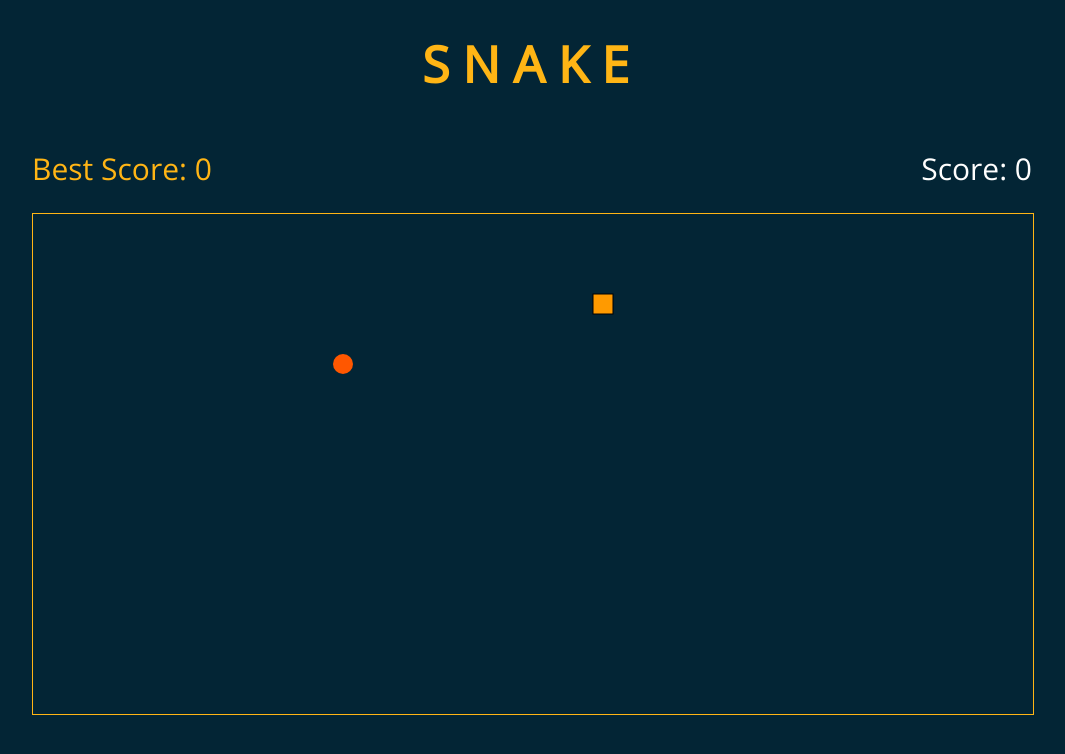
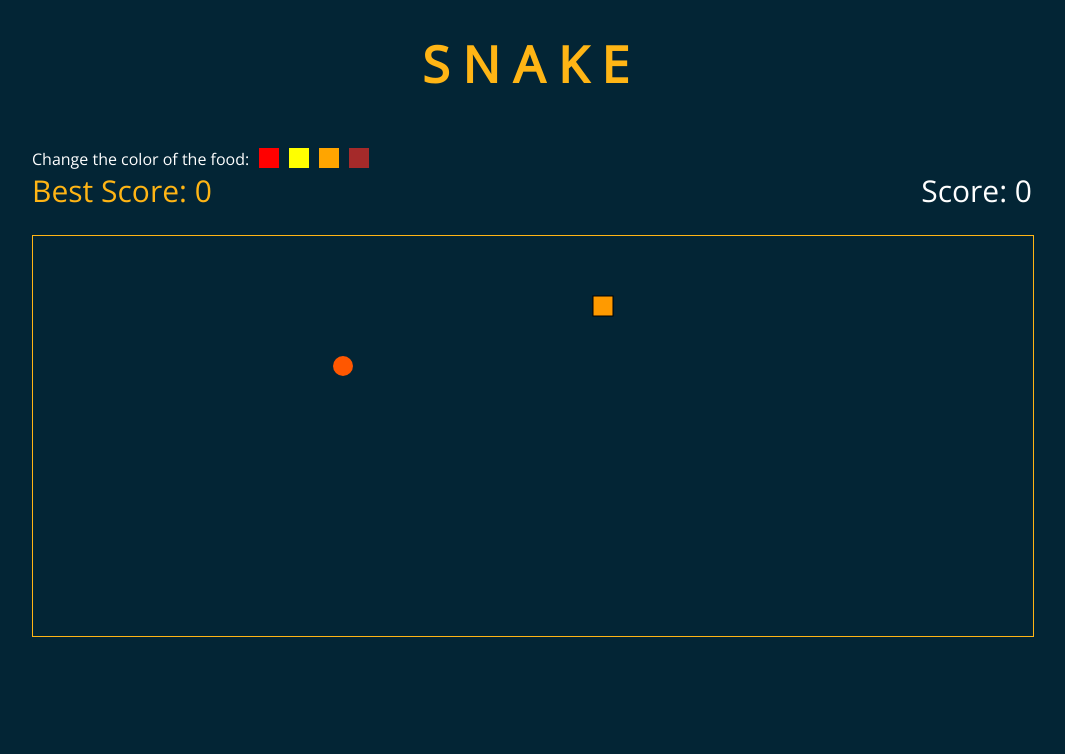
Before and after one commit to o-louis/snake, a Vue app: page / in a window 1280 px wide. Shown: the top 754 px of the page, without its empty margins (108-1173 px from the left). Built offline with nearby package versions, Linux system fonts and the light colour scheme.

Commit message:
feat: Allow to change the color of the food

```diff
--- a/src/App.vue
+++ b/src/App.vue
@@ -1,6 +1,17 @@
 <template>
   <div id="app">
     <h1>SNAKE</h1>
+
+    <ul class="colors">
+      <li><p class="color-title">Change the color of the food:</p></li>
+      <li
+        v-for="(color, index) in availableColors"
+        :key="index"
+        @click="updateColor(color)"
+      >
+        <span :style="{ background: color }"></span>
+      </li>
+    </ul>
     <section>
       <p class="best score">Best Score: {{ bestScore }}</p>
       <p class="score">Score: {{ score }}</p>
@@ -37,7 +48,7 @@ export default {
       },
       board: {
         width: 1000,
-        height: 500,
+        height: 400,
         widthRect: 0,
         heightRect: 0,
         color: "#032535",
@@ -45,6 +56,7 @@ export default {
       direction: "ArrowRight",
       timer: null,
       start: false,
+      availableColors: ["red", "yellow", "orange", "brown"],
     };
   },
   mounted() {
@@ -203,6 +215,10 @@ export default {
       this.scores.push(this.score);
       localStorage.setItem("scores", JSON.stringify([...new Set(this.scores)]));
     },
+    updateColor(color) {
+      this.food.color = color;
+      this.drawfood();
+    },
   },
 };
 </script>
@@ -214,6 +230,11 @@ export default {
   margin: 0;
   font-family: "Open Sans", sans-serif;
   box-sizing: border-box;
+}
+
+li {
+  list-style: none;
+  list-style-type: none;
 }
 
 body {
@@ -248,4 +269,23 @@ section {
   color: #ffb515;
   margin-bottom: 12px;
 }
+
+ul {
+  display: flex;
+}
+
+.colors li {
+  margin-right: 10px;
+  cursor: pointer;
+}
+
+.colors span {
+  width: 20px;
+  height: 20px;
+  display: block;
+}
+
+.color-title {
+  color: white;
+}
 </style>
```
